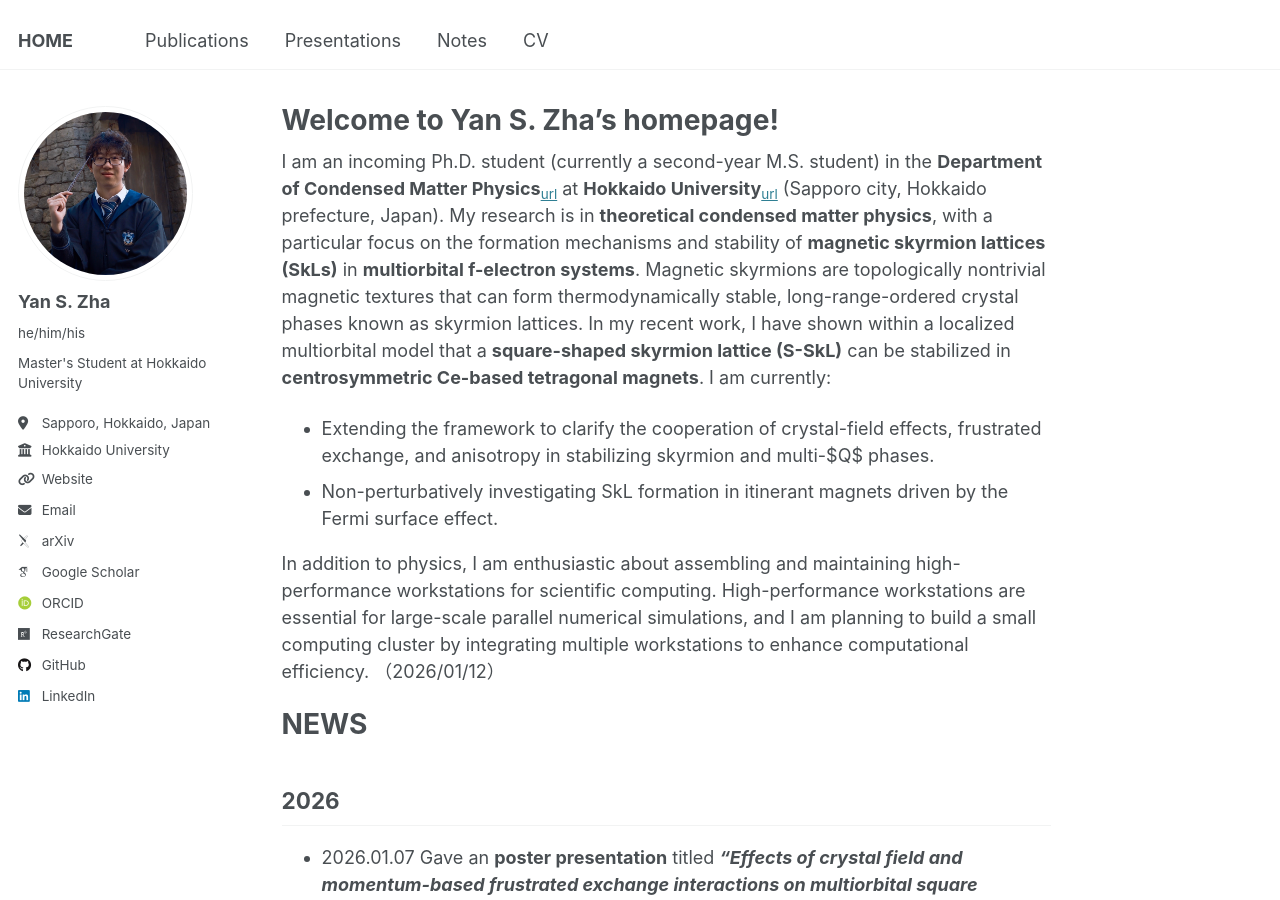
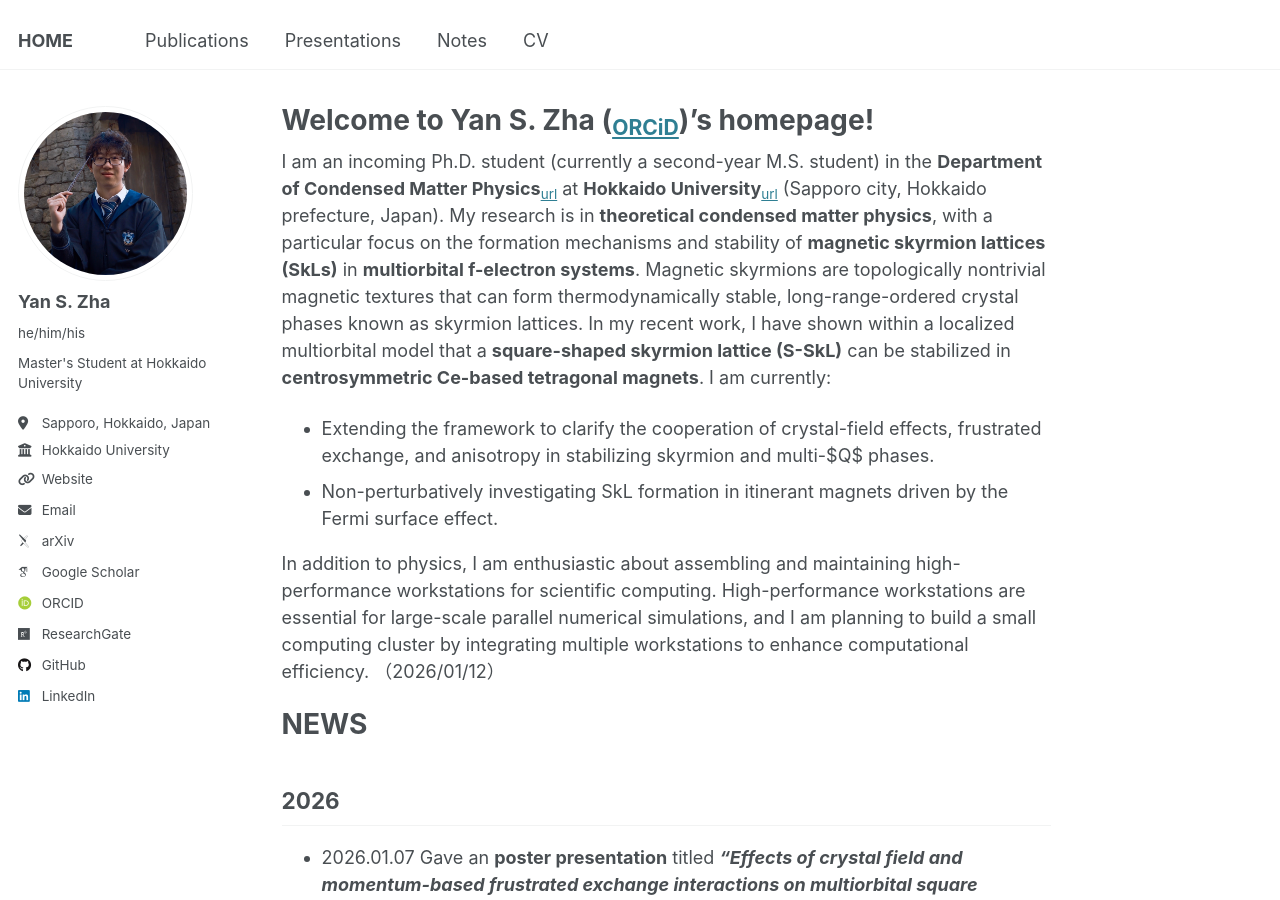
Before and after one commit to yzhacn/yzhacn.github.io, a Jekyll site: the page built from _pages/about.md, in a window 1280 px wide and 900 px high. Built offline with Jekyll 4.4.1, drawn with Linux system fonts in a browser that asks for light colours; some web fonts are replaced.

Commit message:
Update about.md

```diff
--- a/_pages/about.md
+++ b/_pages/about.md
@@ -1,6 +1,6 @@
 ---
 permalink: /
-title: "Welcome to Yan S. Zha's homepage!"
+title: "Welcome to Yan S. Zha (<sub>[ORCiD](https://orcid.org/0009-0008-8568-446X)</sub>)'s homepage!"
 author_profile: true
 redirect_from:
   - /about/
```
